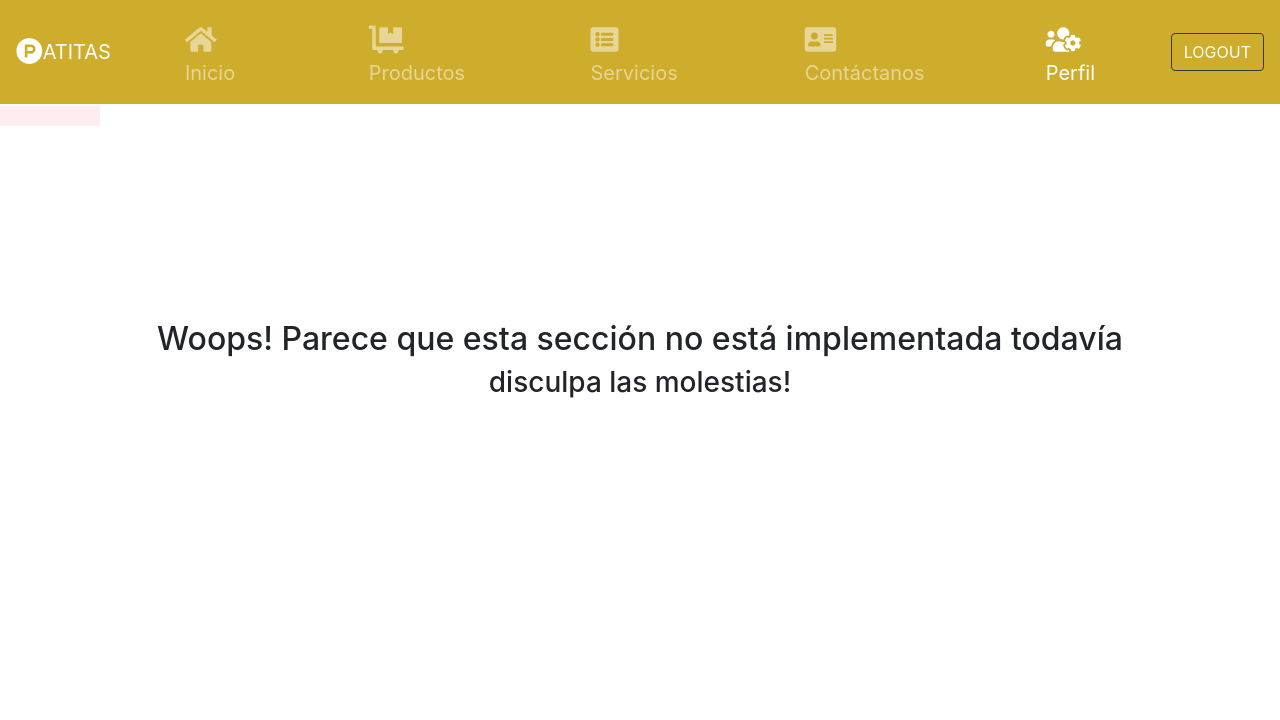
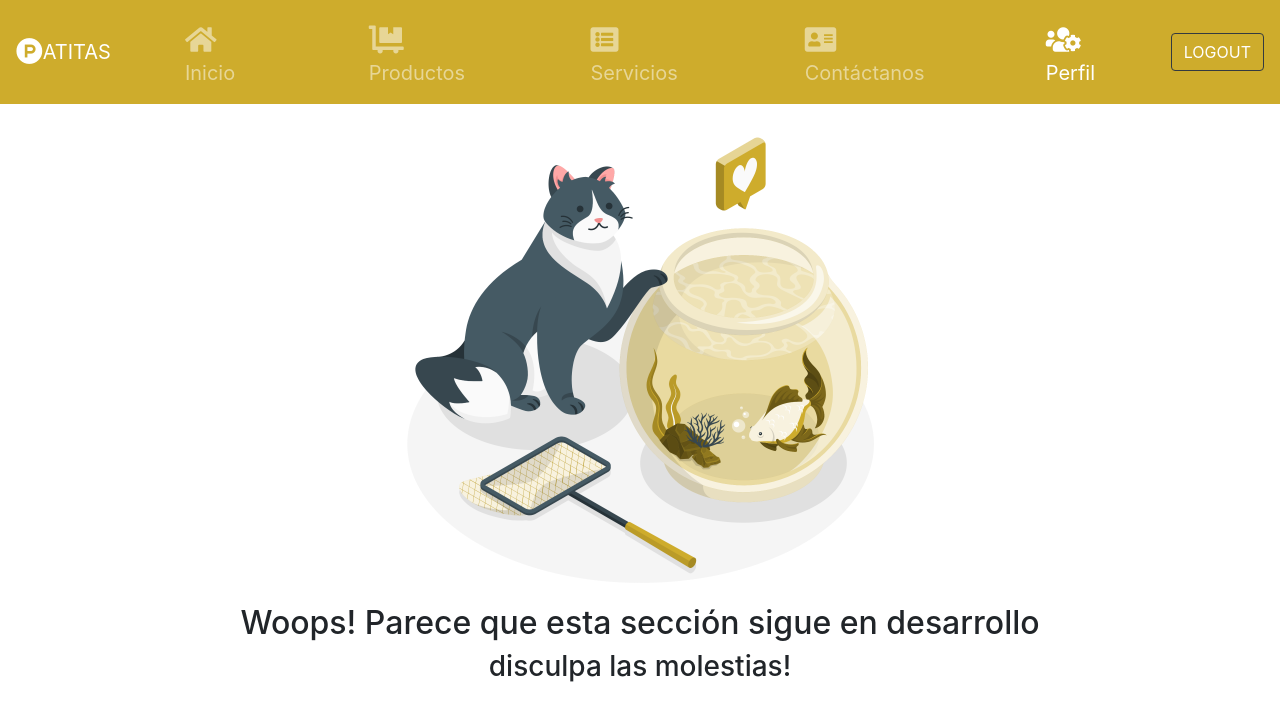
Before and after one commit to La-liga-de-leyendas/Vet-project, an Angular app in the folder vet-patitas/: page /profile in a window 1280 px wide. Shown: the top 720 px of the page. Built offline with nearby package versions, Linux system fonts and the light colour scheme.

Commit message:
html finalizado

```diff
--- a/vet-patitas/src/app/pages/profile/profile.component.html
+++ b/vet-patitas/src/app/pages/profile/profile.component.html
@@ -1,7 +1,11 @@
-<div class="container">
-    <header  style="text-align: center;">
-      <h2>Woops! Parece que esta sección
-          no está implementada todavía</h2>
-      <h3> disculpa las molestias! </h3>
-    </header>
+<div class="container-fluid">
+      <div class="container" style="text-align: center;">
+          <div class="imagen">
+           <img src="../../../assets/images/not-implemented.png"width="45%" height="100%">
+          </div>
+          <div class="texto">
+            <h2>Woops! Parece que esta sección sigue en desarrollo</h2>
+            <h3>disculpa las molestias!</h3>
+        </div>
+      </div>
 </div>
--- a/vet-patitas/src/app/pages/profile/profile.component.scss
+++ b/vet-patitas/src/app/pages/profile/profile.component.scss
@@ -1,14 +1,6 @@
 :host {
     background-color: #FEEDEF;
-    width: 100%;
-    height: 100%;
+    margin: 0;
     align-items: center;
     justify-content: center;
-    padding-left: 100px;
 }
-.container{
-    position: absolute;
-    top: 40%;
-    left: 0;
-    right: 0;
-}
```
Also changed, not shown: vet-patitas/src/assets/images/not-implemented.png (added).
